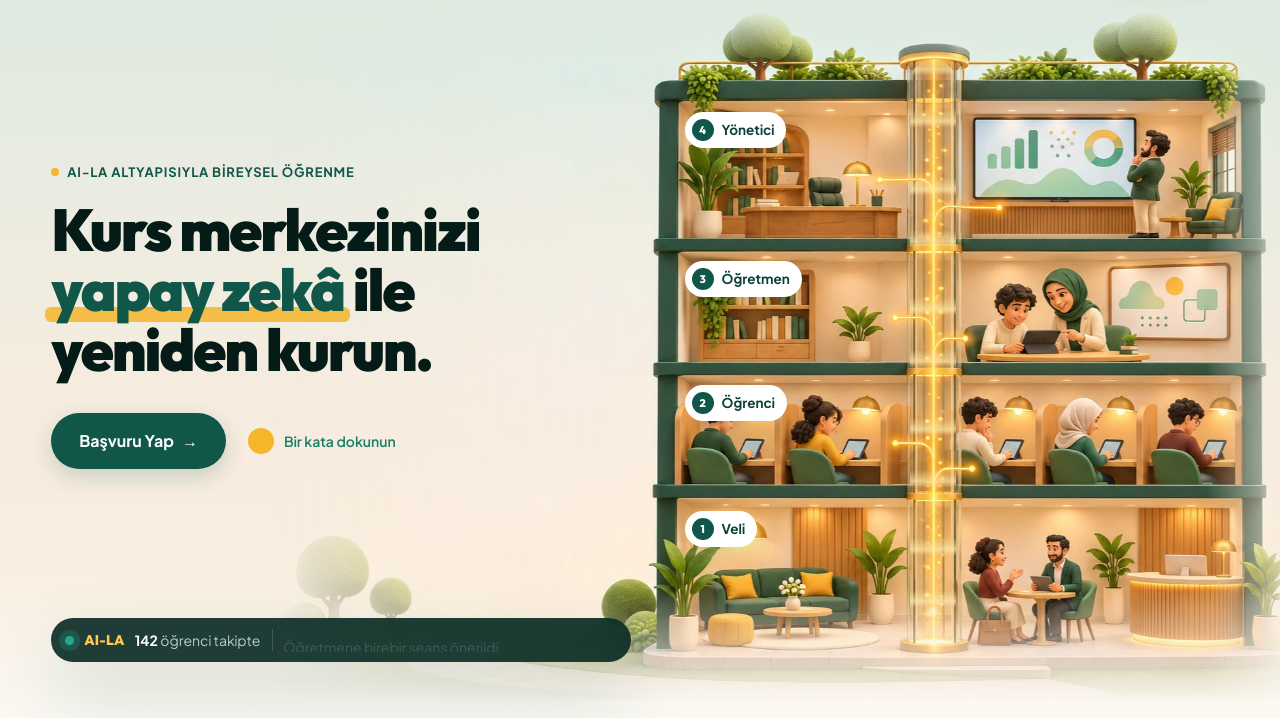
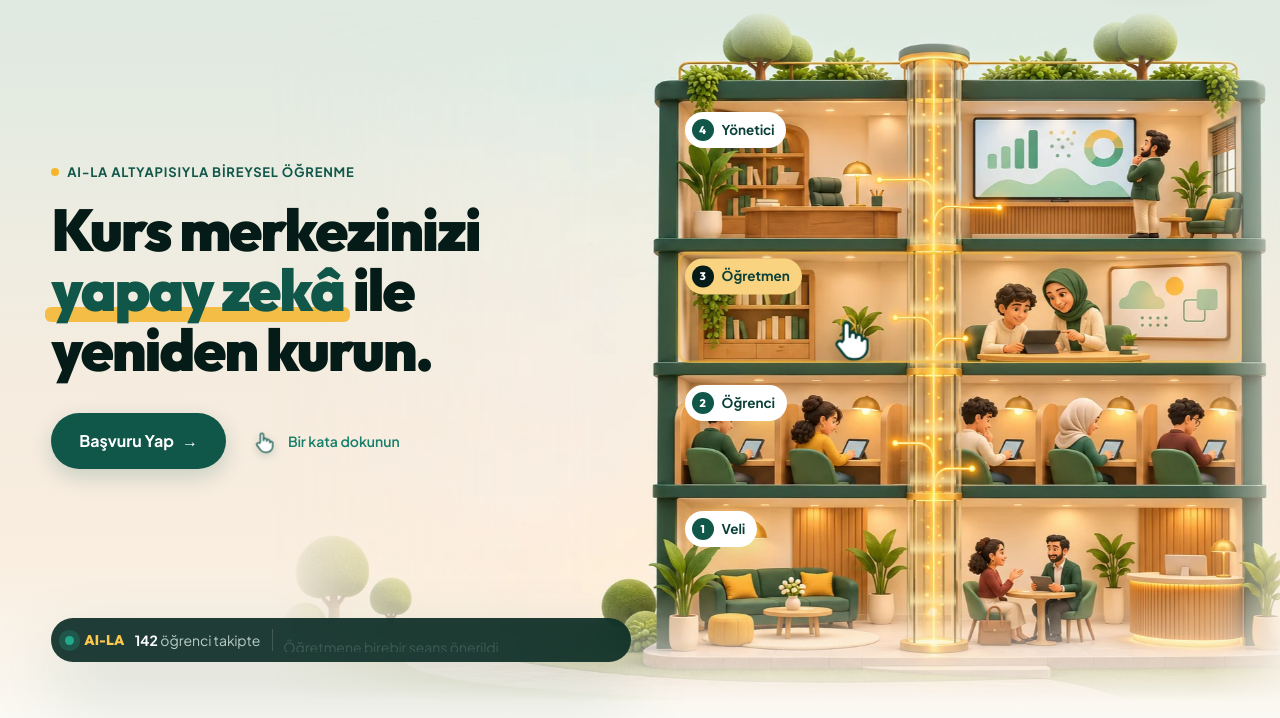
Before and after one commit to talent14-edu/kursla, a plain HTML site: page index.html in a window 1280 px wide. Shown: the part 82-800 px from the top of the page. Drawn offline with Linux system fonts and the light colour scheme.

Commit message:
Hero: katlara sırayla dokunan yönlendirici el

```diff
--- a/app.js
+++ b/app.js
@@ -90,8 +90,44 @@ KATLAR.forEach((k, i) => {
   katlarEl.appendChild(b);
 });
 
+/* Yönlendiren el: bina uyandıktan sonra Yönetici -> Öğretmen -> Öğrenci -> Veli katlarına sırayla dokunur.
+   İki tur atar; ziyaretçi bir kata dokununca hemen çekilir. Hero'ya geri dönülürse bir kez daha oynar. */
+const el = $('#el');
+let elOynuyor = false, elBitti = false, elTur = 0;
+const bekle = ms => new Promise(r => setTimeout(r, ms));
+const elHedef = k => { const [x1, y1, x2, y2] = k.kutu; return [x1 + (x2 - x1) * .3, y1 + (y2 - y1) * .62]; };
+async function elOynat() {
+  if (az || elOynuyor || elBitti || seciliKat >= 0) return;
+  elOynuyor = true;
+  const [sx, sy] = elHedef(KATLAR[0]);
+  el.style.left = (sx - 6) + '%'; el.style.top = (sy - 10) + '%';
+  await bekle(60); el.classList.add('gorun');
+  for (let tur = 0; tur < 2 && !elBitti; tur++) {
+    for (const k of KATLAR) {
+      if (elBitti) break;
+      const [x, y] = elHedef(k);
+      el.style.left = x + '%'; el.style.top = y + '%';
+      await bekle(950);
+      if (elBitti) break;
+      const b = $(`.kat[data-id="${k.id}"]`);
+      el.classList.add('bas'); b.classList.add('dokun');
+      await bekle(260); el.classList.remove('bas');
+      await bekle(700); b.classList.remove('dokun');
+    }
+    await bekle(500);
+  }
+  el.classList.remove('gorun');
+  $$('.kat.dokun').forEach(b => b.classList.remove('dokun'));
+  elOynuyor = false;
+  if (++elTur >= 2) elBitti = true;
+}
+function elDur() { elBitti = true; el.classList.remove('gorun', 'bas'); $$('.kat.dokun').forEach(b => b.classList.remove('dokun')); }
+setTimeout(elOynat, az ? 0 : 3900);
+new IntersectionObserver(([e]) => { if (e.isIntersecting && elTur === 1) setTimeout(elOynat, 600); }, { threshold: .6 }).observe($('#ust'));
+
 let seciliKat = -1;
 function katAc(i) {
+  elDur();
   seciliKat = i;
   const k = KATLAR[i];
   $$('.kat').forEach((b, j) => b.classList.toggle('secili', j === i));
--- a/index.html
+++ b/index.html
@@ -13,7 +13,7 @@
 <link rel="preconnect" href="https://fonts.googleapis.com">
 <link rel="preconnect" href="https://fonts.gstatic.com" crossorigin>
 <link href="https://fonts.googleapis.com/css2?family=Outfit:wght@500;600;700;800;900&family=Plus+Jakarta+Sans:wght@400;500;600;700&display=swap" rel="stylesheet">
-<link rel="stylesheet" href="style.css?v=13">
+<link rel="stylesheet" href="style.css?v=15">
 <!-- Kursla v1 (15.11.2026). İçerik canlı kursla.ai'den; düzen AI-LA landing'inden; hero fikri Okumino'nun
      "okuma odası"ndan: tek bir Codex sahnesi (kesitli kurs binası), katlar tıklanabilir, AI-LA çekirdeği canlı. -->
 </head>
@@ -46,6 +46,7 @@
       <img class="aksam" src="img/hero_aksam.webp" alt="" loading="lazy">
       <div class="cekirdek" id="cekirdek" aria-hidden="true"><i class="akis"></i><i class="nabiz" id="nabiz"></i></div>
       <div class="katlar" id="katlar" role="group" aria-label="Kurs merkezi katları. Bir kata tıklayarak o paydaşın ekranını görün."></div>
+      <div class="el" id="el" aria-hidden="true"><i class="el-dalga"></i><svg viewBox="0 0 32 32" aria-hidden="true"><path d="M12.5 16V6.6a2.1 2.1 0 0 1 4.2 0v7.6l.1-1.3a2 2 0 0 1 4 .3v1.6l.2-.8a2 2 0 0 1 3.9.6v2.2l.2-.4a1.9 1.9 0 0 1 3.6.9v3.9c0 4.6-3.5 8-8.1 8h-1.9c-2.5 0-4.3-1-5.8-2.9l-4.6-6a2.1 2.1 0 0 1 3.2-2.7Z"/></svg></div>
     </div>
   </div>
 
@@ -55,7 +56,7 @@
       <h1 id="heroBaslik">Kurs merkezinizi <span class="y">yapay zekâ</span> ile yeniden kurun.</h1>
       <div class="cta-satir">
         <a class="btn btn-buyuk" href="#basvuru">Başvuru Yap <span aria-hidden="true">→</span></a>
-        <p class="ipucu"><span class="parmak" aria-hidden="true"></span>Bir kata dokunun</p>
+        <p class="ipucu"><span class="parmak" aria-hidden="true"><svg viewBox="0 0 32 32" aria-hidden="true"><path d="M12.5 16V6.6a2.1 2.1 0 0 1 4.2 0v7.6l.1-1.3a2 2 0 0 1 4 .3v1.6l.2-.8a2 2 0 0 1 3.9.6v2.2l.2-.4a1.9 1.9 0 0 1 3.6.9v3.9c0 4.6-3.5 8-8.1 8h-1.9c-2.5 0-4.3-1-5.8-2.9l-4.6-6a2.1 2.1 0 0 1 3.2-2.7Z"/></svg></span>Bir kata dokunun</p>
       </div>
     </div>
 
@@ -296,6 +297,6 @@
   </div>
 </footer>
 
-<script src="app.js?v=11"></script>
+<script src="app.js?v=14"></script>
 </body>
 </html>
--- a/style.css
+++ b/style.css
@@ -82,8 +82,23 @@ body.aksam .hero{background:linear-gradient(180deg,#0f4b5d 0%,#13576a 22%,#1c647
 .giris-metin{font-size:clamp(16px,1.25vw,18.5px);color:var(--govde);max-width:54ch}
 .cta-satir{display:flex;flex-wrap:wrap;align-items:center;gap:22px;margin-top:34px}
 .ipucu{display:flex;align-items:center;gap:10px;font-size:14px;font-weight:600;color:var(--yesil-a)}
-.parmak{width:26px;height:26px;border-radius:50%;background:var(--altin);position:relative;flex:none}
-.parmak::after{content:"";position:absolute;inset:-6px;border-radius:50%;border:2px solid var(--altin);animation:dalga 1.8s infinite}
+.parmak{width:30px;height:30px;flex:none;display:grid;place-items:center;animation:parmakTik 1.8s ease-in-out infinite}
+.parmak svg{width:26px;height:26px;fill:#fff;stroke:var(--yesil);stroke-width:1.7;stroke-linejoin:round;filter:drop-shadow(0 3px 5px #10574a33)}
+@keyframes parmakTik{0%,60%,100%{transform:none}70%{transform:translateY(2px) scale(.9)}}
+
+/* yönlendiren el: katlara sırayla dokunur (konumu JS verir, % olarak bina kutusunda) */
+.el{position:absolute;z-index:4;width:54px;height:54px;margin:-8px 0 0 -25px;pointer-events:none;opacity:0;
+  transition:left .9s cubic-bezier(.45,.05,.25,1),top .9s cubic-bezier(.45,.05,.25,1),opacity .4s}
+.el.gorun{opacity:1}
+.el svg{position:relative;width:100%;height:100%;fill:#fff;stroke:var(--yesil-k);stroke-width:1.6;stroke-linejoin:round;
+  filter:drop-shadow(0 6px 10px #072a2340);transform-origin:45% 20%;transition:transform .18s ease}
+.el.bas svg{transform:scale(.86) translateY(2px)}
+.el-dalga{position:absolute;left:17px;top:1px;width:18px;height:18px;border-radius:50%;border:2.5px solid var(--altin);opacity:0}
+.el.bas .el-dalga{animation:elDalga .7s ease-out}
+@keyframes elDalga{from{transform:scale(.4);opacity:1}to{transform:scale(2.6);opacity:0}}
+.kat.dokun::before{box-shadow:inset 0 0 0 3px var(--altin),0 0 40px #f5b62b55;background:#f5b62b14}
+.kat.dokun .pin{transform:translateY(-3px);background:var(--altin)}
+.kat.dokun .pin i{background:var(--yesil-m)}
 @keyframes dalga{from{transform:scale(.6);opacity:1}to{transform:scale(1.5);opacity:0}}
 body.aksam .hero h1{color:#fff}
 body.aksam .hero h1 .y{color:var(--yesil-m)}
```
